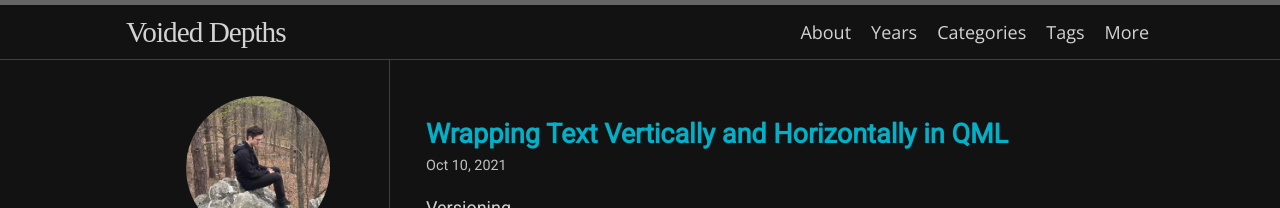
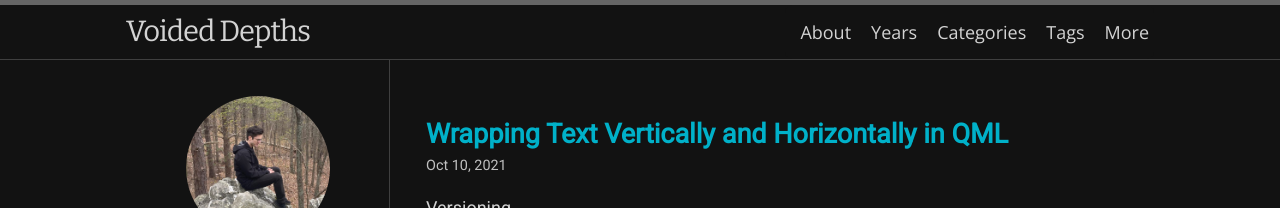
Before and after one commit to lvoid/lvoid.github.io, a Jekyll site: the page built from index.html, in a window 1280 px wide. Shown: the top 208 px of the page. Built offline with Jekyll 4.4.1, drawn with Linux system fonts in a browser that asks for light colours; nearby versions of some CDN libraries; the list of posts is cut into pages by our own code.

Commit message:
Update variables.scss

```diff
--- a/_sass/hamilton/variables.scss
+++ b/_sass/hamilton/variables.scss
@@ -3,7 +3,7 @@ $base-font-family: "Open Sans" !default;
 $reading-font-family: "Roboto Slab", "Noto Serif SC", "Noto Serif TC" !default;
 $headline-font-family: Roboto, "Noto Sans SC", "Noto Sans TC" !default;
 $code-font-family:  Inconsolata !default;
-$handwriting-font-family: Sitka, !default;
+$handwriting-font-family: Bitter, !default;
 $base-font-size:    18px !default;
 $base-line-height:  1.5 !default;
 
```
